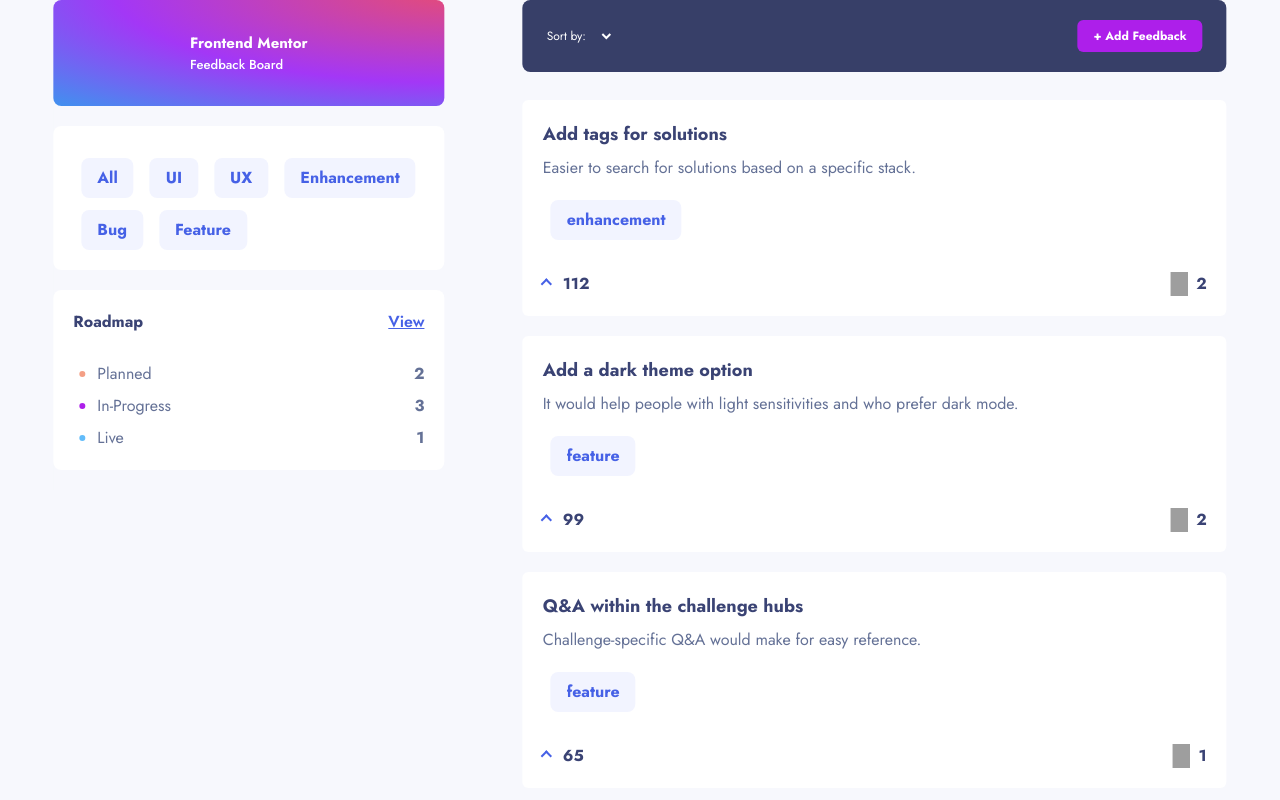
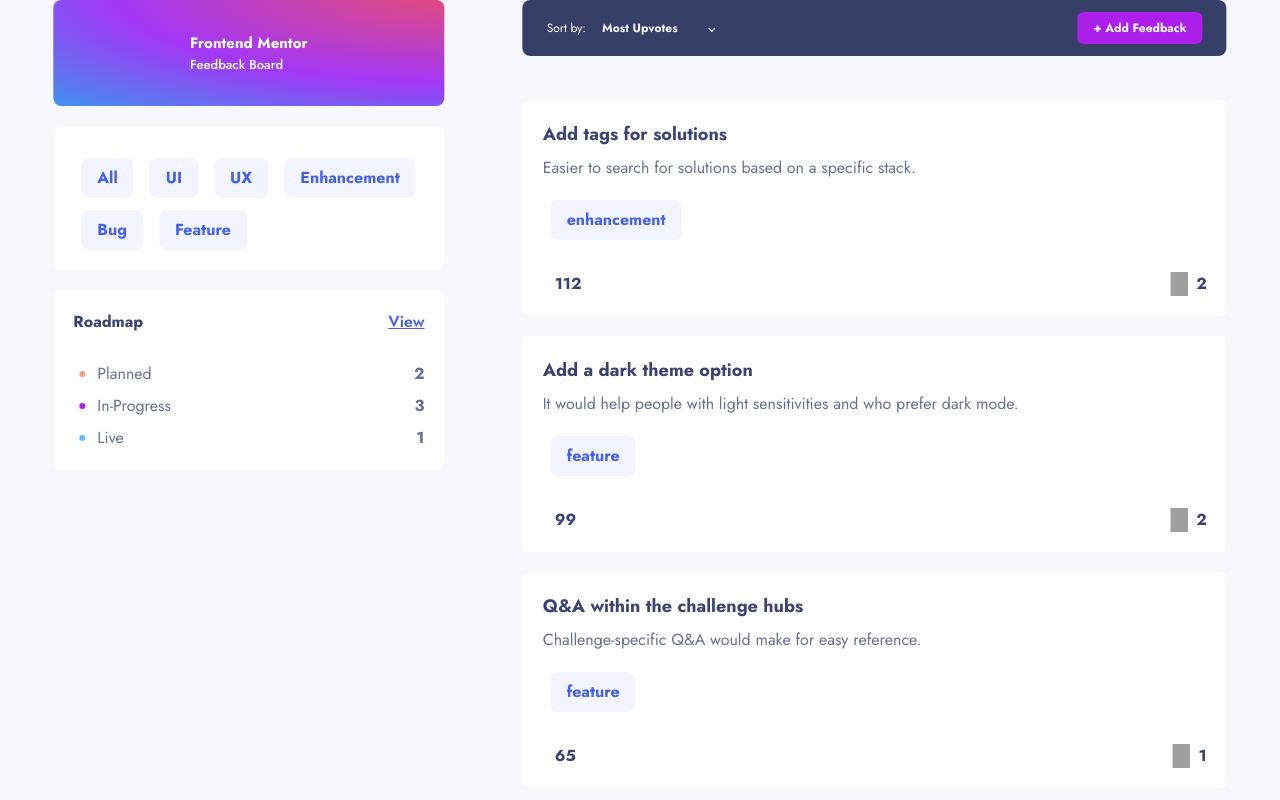
Before and after one commit to Ferperemero86/product-feedback, a Next.js app: page / in a window 1280 px wide. Shown: the top 800 px of the page. Built offline with nearby package versions, Linux system fonts and the light colour scheme; grey boxes are pictures that could not be loaded.

Commit message:
Add custom select element

```diff
--- a/src/components/form/SelectField.tsx
+++ b/src/components/form/SelectField.tsx
@@ -1,23 +1,60 @@
-import { ChangeEvent } from 'react';
+import { FilterFeedback } from '@/state/types';
+import { useState, MouseEvent } from 'react';
 
-interface Props {
-  customStyles: string;
-  options?: string[];
-  onChange?: (event: ChangeEvent<HTMLSelectElement>) => void;
+interface SelectFieldProps {
+  customStyles?: string;
+  options: FilterFeedback[];
 }
+
+interface OptionsProps {
+  options: FilterFeedback[];
+  selectOption: (label: string) => void;
+}
+
+const Options = ({ options, selectOption }: OptionsProps) => {
+  return options.map((option, idx) => {
+    return (
+      <li
+        className="text-black py-2 pl-4 border-b-2 hover:text-primary-first"
+        onClick={() => selectOption(option.label)}
+        key={option.label}
+      >
+        {option.label}
+      </li>
+    );
+  });
+};
 
 export default function SelectField({
   customStyles,
   options,
-  onChange,
-}: Props) {
+}: SelectFieldProps) {
+  const [selected, setSelected] = useState<string>(options[0].label);
+  const [isOptionsActive, setOptionsActive] = useState<boolean>(false);
+
+  const showOptions = () => {
+    setOptionsActive((prevState) => !prevState);
+  };
+
+  const selectOption = (label: string) => {
+    setSelected(label);
+    setOptionsActive(false);
+    console.log(label);
+  };
+
   return (
-    <select className={`${customStyles} h-12`} onChange={onChange}>
-      {options?.map((option, idx) => (
-        <option className="text-black" key={idx}>
-          {option}
-        </option>
-      ))}
-    </select>
+    <div className={`${customStyles} relative hover:cursor-pointer`}>
+      <div className={`h-4 w-full flex items-center`} onClick={showOptions}>
+        <p className="text-fourth-second pl-2 pr-8">{selected}</p>
+        <div className="arrow"></div>
+      </div>
+      <ul
+        className={`${
+          isOptionsActive ? `block` : `hidden`
+        } absolute top-6 border bg-white w-[200px] list-none`}
+      >
+        <Options options={options} selectOption={selectOption} />
+      </ul>
+    </div>
   );
 }
--- a/src/components/layout/Header.tsx
+++ b/src/components/layout/Header.tsx
@@ -25,31 +25,23 @@
 };
 
 interface HeaderProps {
-  //showDarkBg: () => void;
-  //hideDarkBg: () => void;
   showForm: () => void;
 }
 
-export default function Header({
-  //showDarkBg,
-  //hideDarkBg,
-  showForm,
-}: HeaderProps) {
+export default function Header({ showForm }: HeaderProps) {
   const [isNavDisplay, setNavDisplay] = useState<NavDisplayState>(false);
 
+  const options = [
+    { label: 'Most Upvotes', value: 'Most Upvotes' },
+    { label: 'Least Upvotes', value: 'Least Upvotes' },
+    { label: 'Most Comments', value: 'Most Comments' },
+    { label: 'Least Comments', value: 'Least Comments' },
+  ];
   const navDisplayStyles = isNavDisplay ? 'show-filters' : 'hidden-filters';
 
   const toggleNavDisplay = () => {
     setNavDisplay((prevState) => !prevState);
   };
-
-  //useEffect(() => {
-  //  if (isNavDisplay) {
-  //    showDarkBg();
-  //  } else {
-  //    hideDarkBg();
-  //  }
-  //});
 
   return (
     <header className="header md:rounded-lg lg:relative">
@@ -69,7 +61,10 @@
       <div className="bg-fourth-first flex justify-between items-center py-3 px-6 lg:absolute lg:w-3/5 lg:right-0 lg:rounded-lg">
         <div className="flex items-center">
           <label className="text-white text-xs">Sort by:</label>
-          <SelectField customStyles="ml-2 bg-transparent text-white font-bold text-xs" />
+          <SelectField
+            customStyles="ml-2 bg-transparent text-white font-bold text-xs"
+            options={options}
+          />
         </div>
         <div className="flex items-center">
           <Button
--- a/src/state/types.ts
+++ b/src/state/types.ts
@@ -37,6 +37,11 @@
   LoggedIn: boolean;
 };
 
+export type FilterFeedback = {
+  label: string;
+  value: string;
+};
+
 export type NavDisplayState = boolean;
 
 export type FeedbacksPayload = Feedback[];
--- a/src/styles/global.scss
+++ b/src/styles/global.scss
@@ -26,12 +26,13 @@
   color: #647196;
 }
 
-.up-arrow {
-  border-bottom: 2px solid;
-  border-right: 2px solid;
-  display: inline-block;
-  width: 0.5rem;
-  height: 0.5rem;
-  color: #4661e6;
-  transform: rotate(-135deg);
+.arrow {
+  box-sizing: border-box;
+  height: 5px;
+  width: 5px;
+  border-style: solid;
+  border-color: white;
+  border-width: 0px 1px 1px 0px;
+  transform: rotate(45deg);
+  transition: border-width 150ms ease-in-out;
 }
--- a/tailwind.config.js
+++ b/tailwind.config.js
@@ -38,6 +38,7 @@
         },
         fourth: {
           first: '#373F68',
+          second: '#f2f4fe',
         },
       },
     },
```
